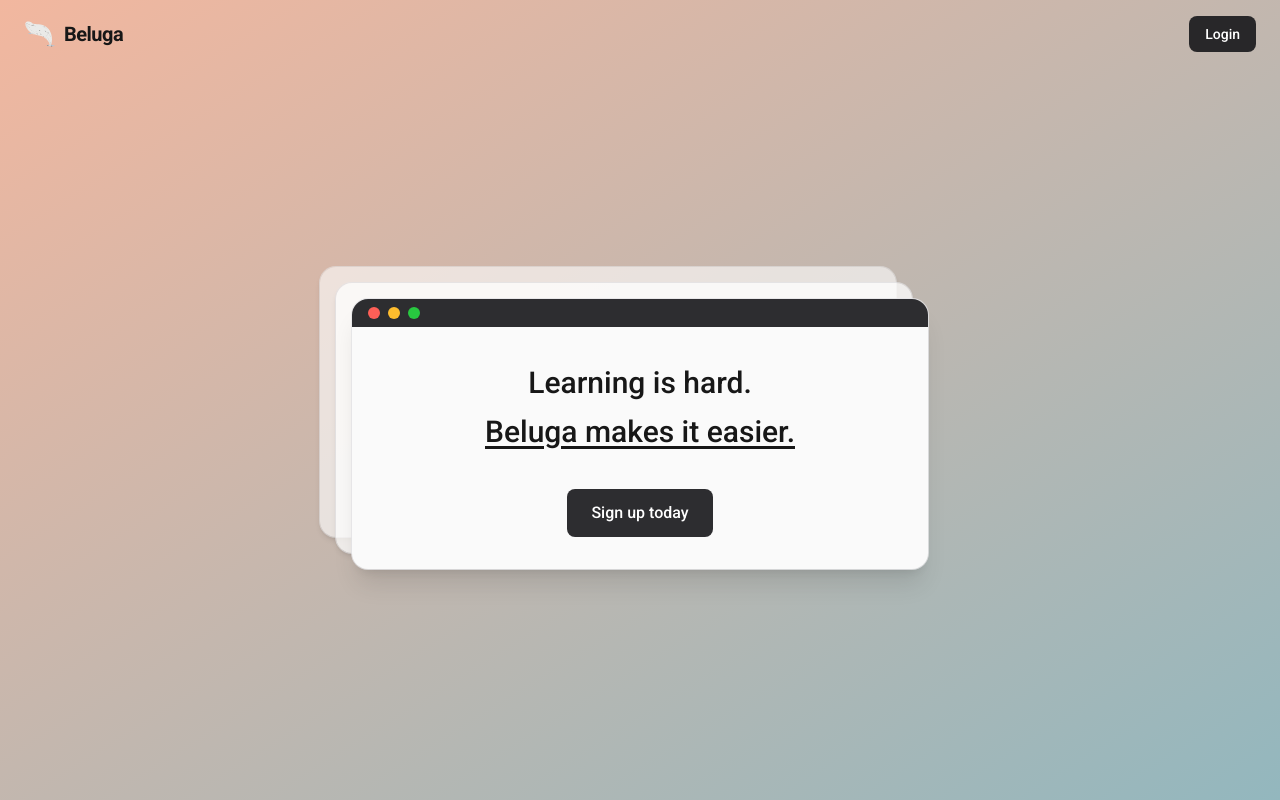
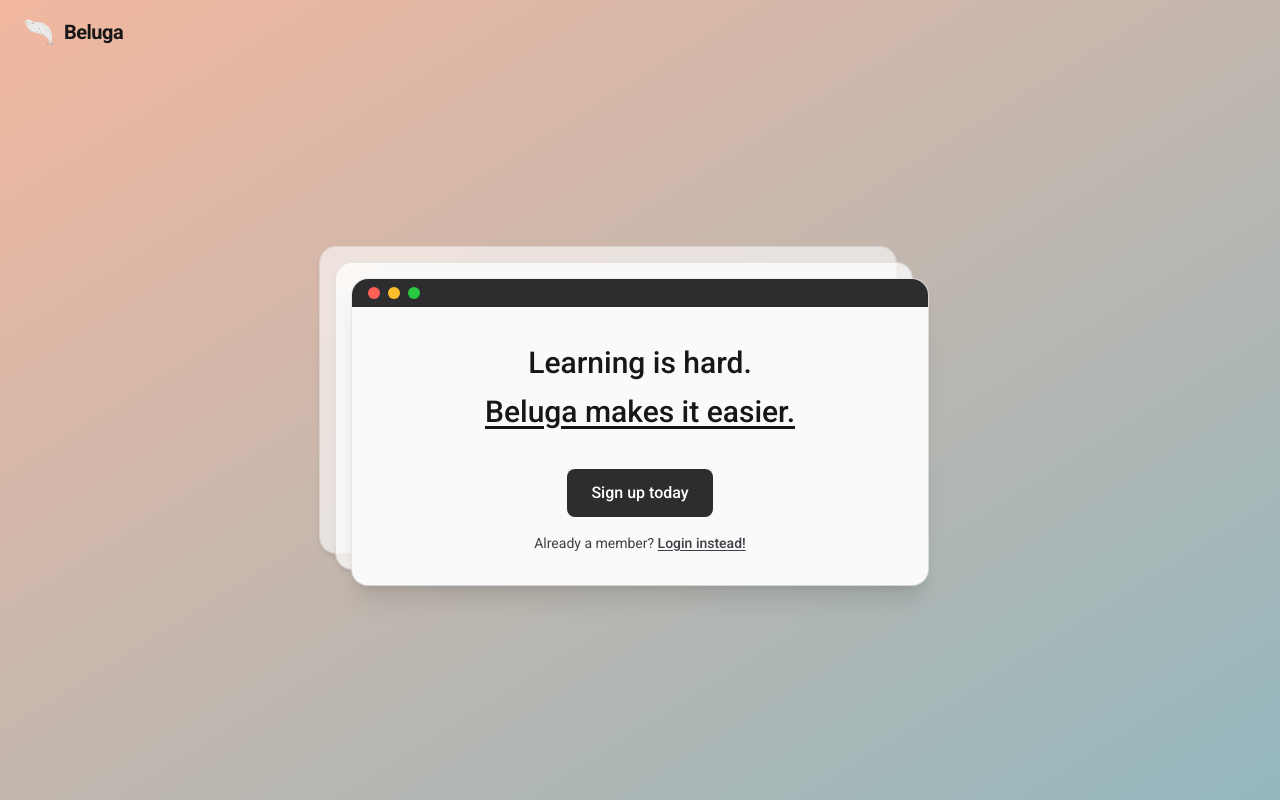
Before and after one commit to nurdinhossain/beluga, a Next.js app: page / in a window 1280 px wide. Built offline with nearby package versions, Linux system fonts and the light colour scheme.

Commit message:
Add blank user home page

```diff
--- a/src/app/layout.js
+++ b/src/app/layout.js
@@ -1,3 +1,4 @@
+import Image from "next/image";
 import { Roboto } from "next/font/google";
 import "./globals.css";
 
@@ -14,8 +15,30 @@
 export default function RootLayout({ children }) {
   return (
     <html lang="en">
-      <body className={`${roboto.className} antialiased`}>
-        {children}
+      <body
+        className={`${roboto.className} antialiased`}
+        style={{
+          background: "linear-gradient(to bottom right, #F2B79F, #93B7BE)",
+        }}
+      >
+        <div className="flex min-h-screen flex-col">
+          {/* Global header */}
+          <header className="flex items-center px-6 py-4">
+            <div className="flex items-center gap-2">
+              <Image
+                src="/whale.svg"
+                alt="Beluga logo"
+                width={32}
+                height={32}
+              />
+              <span className="text-xl font-semibold tracking-tight">
+                Beluga
+              </span>
+            </div>
+          </header>
+
+          {children}
+        </div>
       </body>
     </html>
   );
--- a/src/app/page.js
+++ b/src/app/page.js
@@ -1,35 +1,8 @@
-import Image from "next/image";
-
 export default function Home() {
   return (
-    <div
-      className="flex min-h-screen flex-col"
-      style={{ background: "linear-gradient(to bottom right, #F2B79F, #93B7BE)" }}
-    >
-      {/* Header */}
-      <header className="flex items-center justify-between px-6 py-4">
-        <div className="flex items-center gap-2">
-          <Image
-            src="/whale.svg"
-            alt="Beluga logo"
-            width={32}
-            height={32}
-          />
-          <span className="text-xl font-semibold tracking-tight">
-            Beluga
-          </span>
-        </div>
-        <button
-          type="button"
-          className="rounded-lg bg-zinc-900/90 px-4 py-2 text-sm font-medium text-white transition-colors hover:bg-zinc-800/90 dark:bg-zinc-100 dark:text-zinc-900 dark:hover:bg-zinc-200"
-        >
-          Login
-        </button>
-      </header>
-
-      {/* Main content - flashcard stack with text + button */}
-      <main className="flex flex-1 flex-col items-center justify-center px-6 py-16">
-        <div className="relative w-full max-w-xl">
+    // Main content - flashcard stack with text + button
+    <main className="flex flex-1 flex-col items-center justify-center px-6 py-16">
+      <div className="relative w-full max-w-xl">
           {/* Back card 1 (top) */}
           <div className="pointer-events-none absolute -top-8 -left-8 h-full w-full rounded-2xl bg-white/60 shadow-md ring-1 ring-zinc-200/60" />
 
@@ -48,7 +21,8 @@
             {/* Card body */}
             <div className="flex flex-col items-center px-10 py-8">
               <p className="max-w-2xl text-center text-2xl font-medium leading-relaxed sm:text-3xl">
-                Learning is hard.{" "}<br/>
+                Learning is hard.{" "}
+                <br />
                 <span className="underline underline-offset-4">
                   Beluga makes it easier.
                 </span>
@@ -59,10 +33,15 @@
               >
                 Sign up today
               </button>
+              <p className="mt-4 text-sm text-zinc-700">
+                Already a member?{" "}
+                <span className="font-medium underline underline-offset-2">
+                  Login instead!
+                </span>
+              </p>
             </div>
           </div>
         </div>
       </main>
-    </div>
   );
 }
--- /dev/null
+++ b/src/app/userHome/page.js
@@ -0,0 +1,7 @@
+export default function UserHome() {
+  return (
+    <div className="flex min-h-screen flex-col items-center justify-center">
+      <h1 className="text-3xl font-semibold">User Home</h1>
+    </div>
+  );
+}
```
